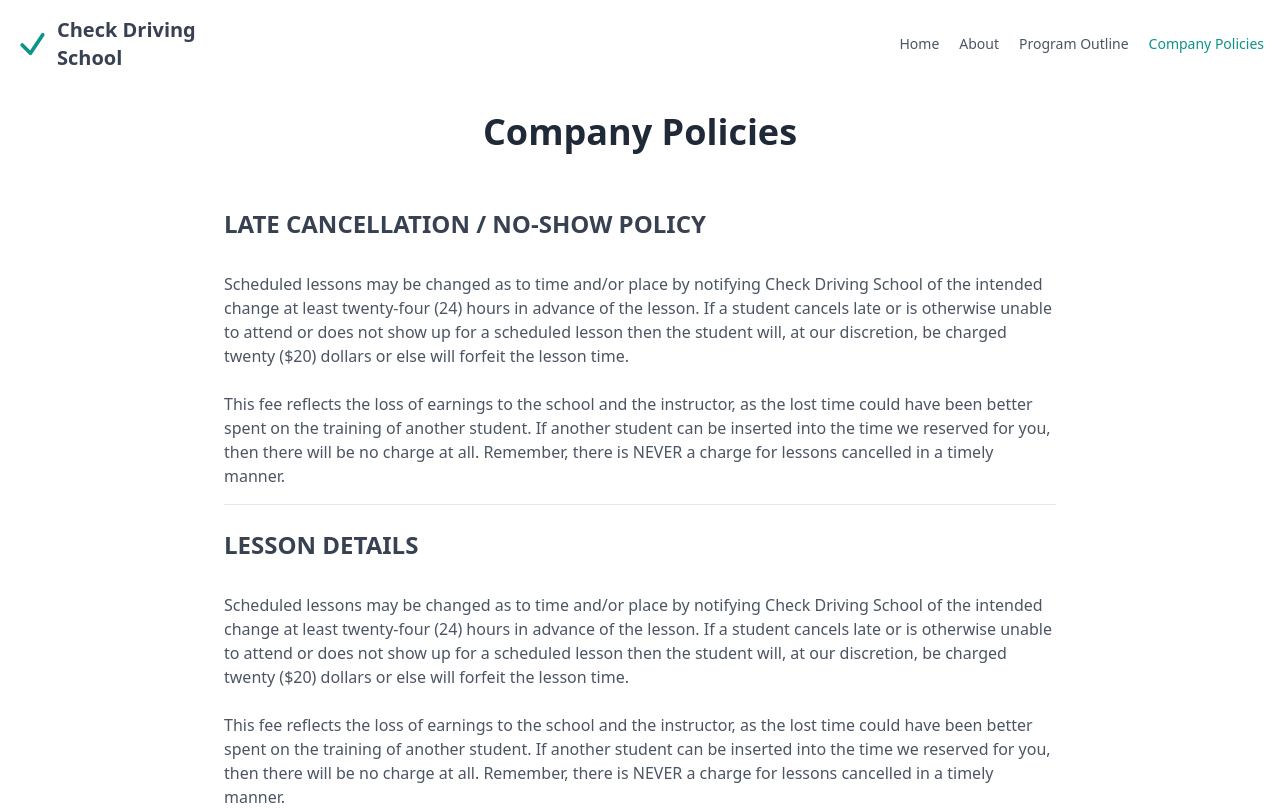
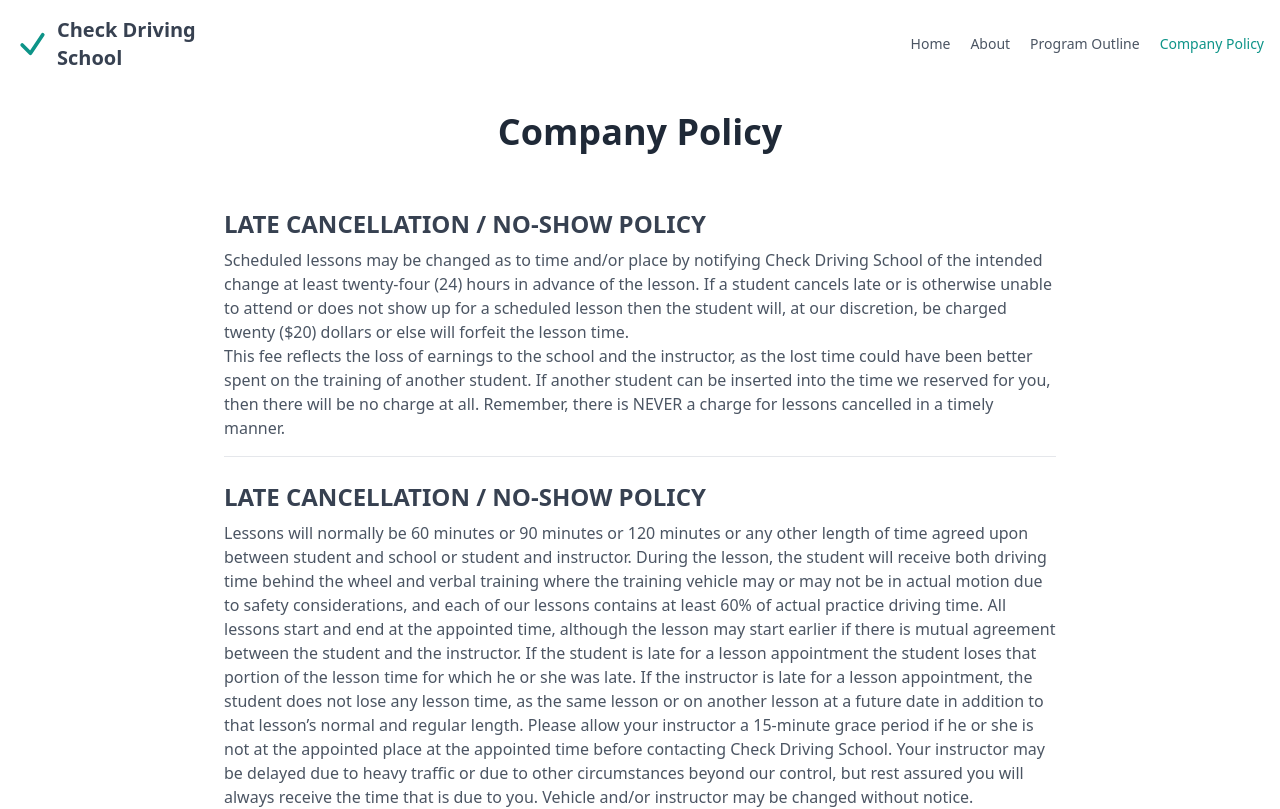
Before and after one commit to localhost5001/checkdriving, a Nuxt app: page /policy in a window 1280 px wide. Shown: the top 809 px of the page. Built offline with nearby package versions, Linux system fonts and the light colour scheme.

Commit message:
Move policies into a json file in public directory

```diff
--- a/components/navBar.vue
+++ b/components/navBar.vue
@@ -53,7 +53,7 @@ const links = [
     href: '/program',
   },
   {
-    name: 'Company Policies',
+    name: 'Company Policy',
     href: '/policy',
   },
 ]
--- a/pages/policy.vue
+++ b/pages/policy.vue
@@ -1,37 +1,29 @@
 <template>
   <div class="min-h-screen p-6">
     <header class="text-center mb-6">
-      <h1 class="text-4xl font-bold text-gray-800">Company Policies</h1>
+      <h1 class="text-4xl font-bold text-gray-800">Company Policy</h1>
     </header>
     <main class="max-w-4xl mx-auto bg-white p-8 rounded-lg">
-      <PolicySection title="LATE CANCELLATION / NO-SHOW POLICY" :content="lateCancellationPolicy" />
-      <PolicySection title="LESSON DETAILS" :content="lessonDetailsPolicy" />
-      <PolicySection title="ISSUE RESOLUTION" :content="issueResolutionPolicy" />
-      <PolicySection title="WITHDRAWALS AND REFUNDS" :content="withdrawalsAndRefundsPolicy" />
+      <PolicySection
+        v-for="policy in policies"
+        :key="policy.title"
+        :title="policy.title"
+        :content="policy.content"
+      />
     </main>
   </div>
 </template>
 
 <script setup lang="ts">
-import { ref } from 'vue'
+import PolicySection from '@/components/policySection.vue'
 
-const lateCancellationPolicy = ref(`
-Scheduled lessons may be changed as to time and/or place by notifying Check Driving School of the intended change at least twenty-four (24) hours in advance of the lesson. If a student cancels late or is otherwise unable to attend or does not show up for a scheduled lesson then the student will, at our discretion, be charged twenty ($20) dollars or else will forfeit the lesson time.
-\nThis fee reflects the loss of earnings to the school and the instructor, as the lost time could have been better spent on the training of another student. If another student can be inserted into the time we reserved for you, then there will be no charge at all. Remember, there is NEVER a charge for lessons cancelled in a timely manner.
-`)
+interface Policy {
+  title: string
+  content: string
+}
 
-const lessonDetailsPolicy = ref(`
-Scheduled lessons may be changed as to time and/or place by notifying Check Driving School of the intended change at least twenty-four (24) hours in advance of the lesson. If a student cancels late or is otherwise unable to attend or does not show up for a scheduled lesson then the student will, at our discretion, be charged twenty ($20) dollars or else will forfeit the lesson time.
-
-This fee reflects the loss of earnings to the school and the instructor, as the lost time could have been better spent on the training of another student. If another student can be inserted into the time we reserved for you, then there will be no charge at all. Remember, there is NEVER a charge for lessons cancelled in a timely manner.
-`)
-
-const issueResolutionPolicy = ref(`
-What should the student do if there is some issue with the service our driving academy provides? Firstly, talk it over with your instructor. They are all trained professionals who know how to listen and whose job it is to make you as comfortable as possible while teaching you to be a good, safe driver.
-If that does not resolve the situation, then call us at Check Driving School and ask to speak to the Office Manager and we will do everything in our power to make things right for you. Lastly, if all else fails you can write a letter to the Manager, Driver Training and Assessment Standards, ICBC, 910 Government St., Victoria, B.C., V8W 3Y5.
-`)
-
-const withdrawalsAndRefundsPolicy = ref(`
-All students will receive the driving time they have paid for or, in the case of a prepaid package of lessons, students can receive a refund of any unused in-car portion of their package (for in-car lessons not yet received) by notifying Check Driving School of the intention to withdraw from all remaining lessons.
-The student will be charged the regular single lesson rate (see Pricing) only for the in-car lessons already taught.`)
+const { data: policies, error } = await useFetch<Policy[]>('/policies.json', {
+  cache: 'no-store',
+})
+console.log(error.value)
 </script>
--- /dev/null
+++ b/public/policies.json
@@ -0,0 +1,18 @@
+[
+  {
+    "title": "LATE CANCELLATION / NO-SHOW POLICY",
+    "content": "Scheduled lessons may be changed as to time and/or place by notifying Check Driving School of the intended change at least twenty-four (24) hours in advance of the lesson. If a student cancels late or is otherwise unable to attend or does not show up for a scheduled lesson then the student will, at our discretion, be charged twenty ($20) dollars or else will forfeit the lesson time.\n This fee reflects the loss of earnings to the school and the instructor, as the lost time could have been better spent on the training of another student. If another student can be inserted into the time we reserved for you, then there will be no charge at all. Remember, there is NEVER a charge for lessons cancelled in a timely manner."
+  },
+  {
+    "title": "LATE CANCELLATION / NO-SHOW POLICY",
+    "content": "Lessons will normally be 60 minutes or 90 minutes or 120 minutes or any other length of time agreed upon between student and school or student and instructor. During the lesson, the student will receive both driving time behind the wheel and verbal training where the training vehicle may or may not be in actual motion due to safety considerations, and each of our lessons contains at least 60% of actual practice driving time. All lessons start and end at the appointed time, although the lesson may start earlier if there is mutual agreement between the student and the instructor. If the student is late for a lesson appointment the student loses that portion of the lesson time for which he or she was late. If the instructor is late for a lesson appointment, the student does not lose any lesson time, as the same lesson or on another lesson at a future date in addition to that lesson’s normal and regular length. Please allow your instructor a 15-minute grace period if he or she is not at the appointed place at the appointed time before contacting Check Driving School. Your instructor may be delayed due to heavy traffic or due to other circumstances beyond our control, but rest assured you will always receive the time that is due to you. Vehicle and/or instructor may be changed without notice."
+  },
+  {
+    "title": "ISSUE RESOLUTION",
+    "content": "What should the student do if there is some issue with the service our driving academy provides? Firstly, talk it over with your instructor. They are all trained professionals who know how to listen and whose job it is to make you as comfortable as possible while teaching you to be a good, safe driver. If that does not resolve the situation, then call us at Check Driving School and ask to speak to the Office Manager and we will do everything in our power to make things right for you. Lastly, if all else fails you can write a letter to the Manager, Driver Training and Assessment Standards, ICBC, 910 Government St., Victoria, B.C., V8W 3Y5."
+  },
+  {
+    "title": "WITHDRAWALS AND REFUNDS",
+    "content": "All students will receive the driving time they have paid for or, in the case of a prepaid package of lessons, students can receive a refund of any unused in-car portion of their package (for in-car lessons not yet received) by notifying Check Driving School of the intention to withdraw from all remaining lessons. The student will be charged the regular single lesson rate (see Pricing) only for the in-car lessons already taught."
+  }
+]
```
